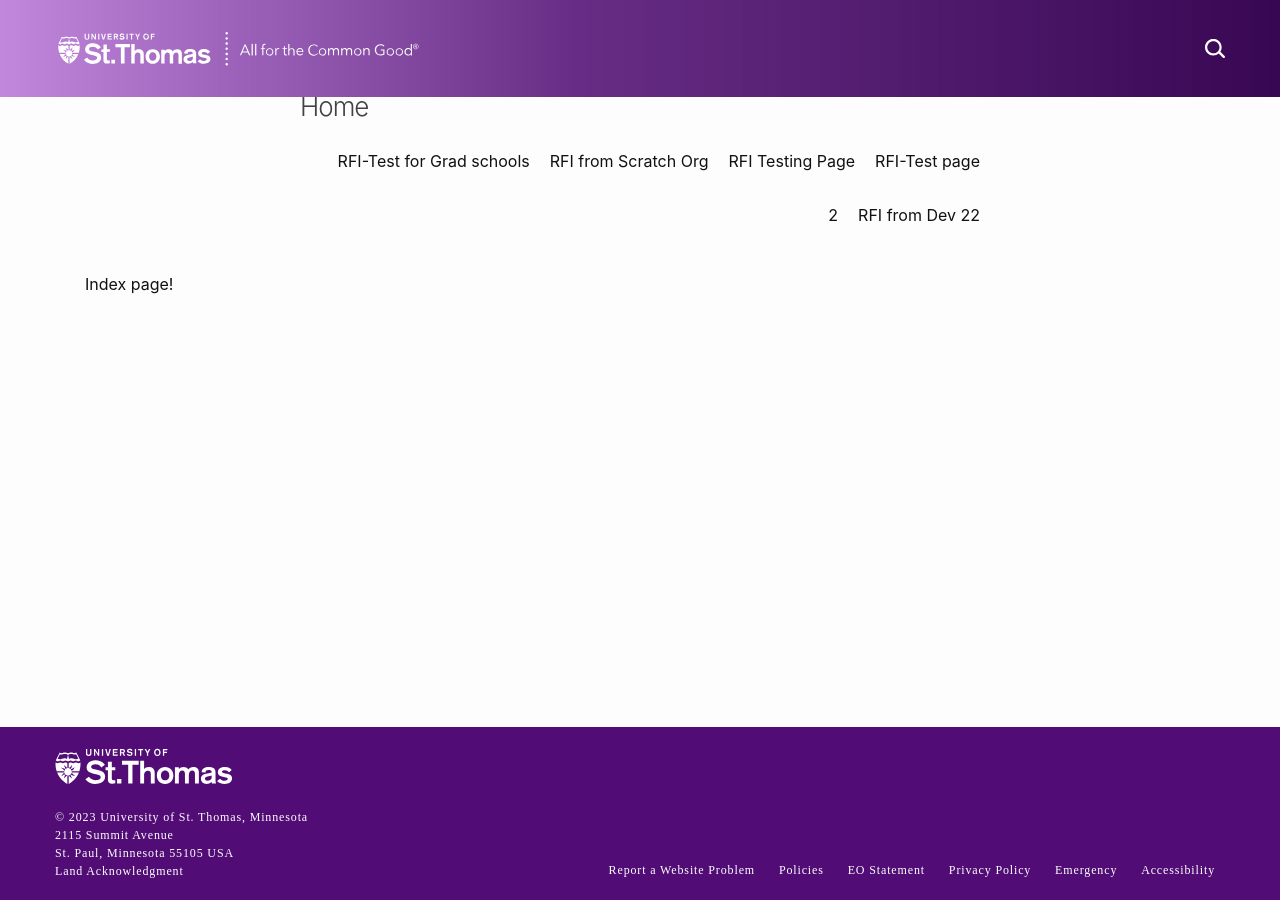
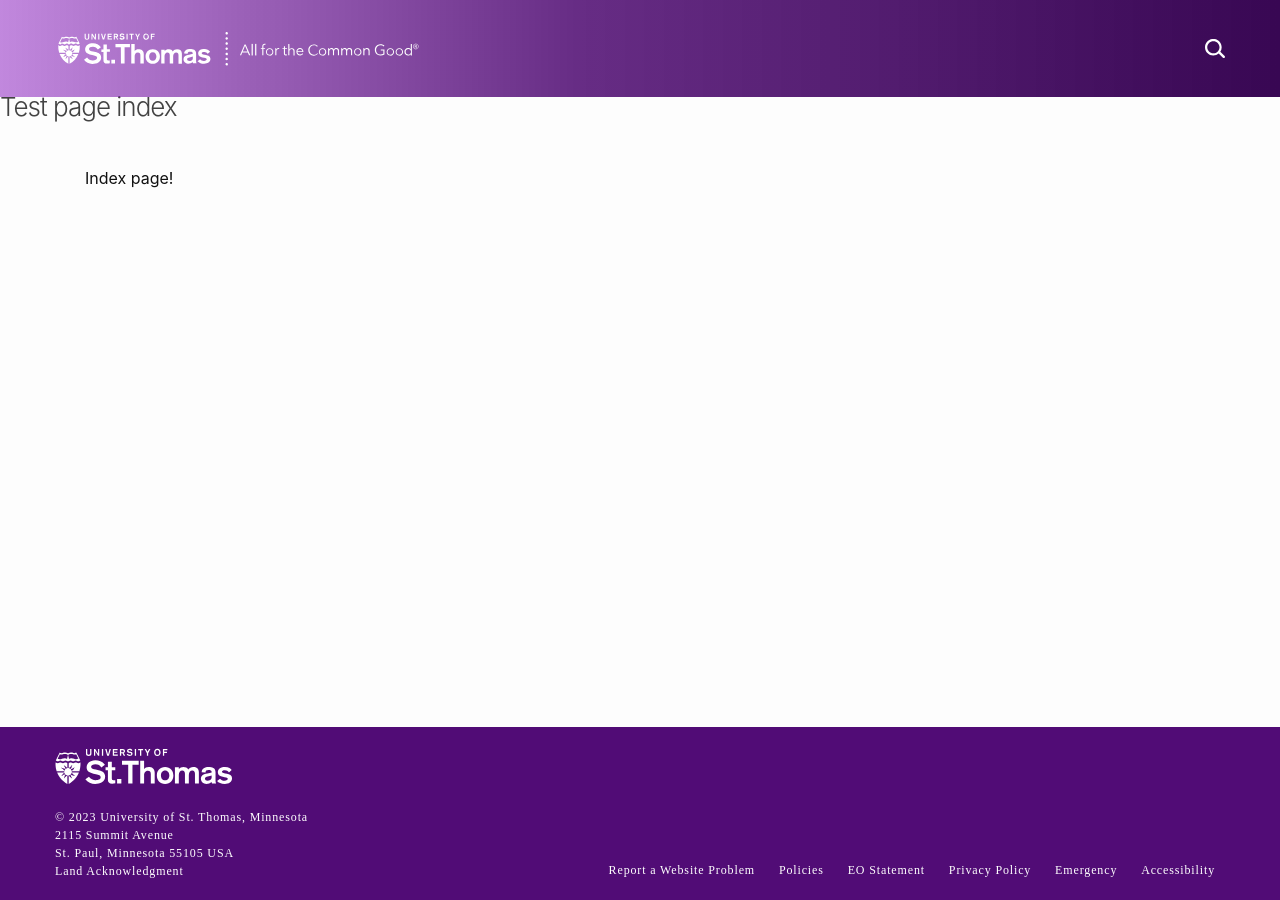
Before and after one commit to UniversityOfSaintThomas/crm_web_test, a Jekyll site: the page built from index.md, in a window 1280 px wide and 900 px high. Built offline with Jekyll 4.4.1, drawn with Linux system fonts in a browser that asks for light colours; some web fonts are replaced.

```diff
--- a/_includes/header.html
+++ b/_includes/header.html
@@ -54,21 +54,21 @@
 </header>
 
 <header class="site-header">
-  <div class="wrapper">
-    {%- assign default_paths = site.pages | map: "path" -%}
-    {%- assign page_paths = site.header_pages | default: default_paths -%}
-    {%- assign titles_size = site.pages | map: 'title' | join: '' | size -%}
-    <a class="site-title" rel="author" href="{{ "/" | relative_url }}">Home</a>
 
-    {%- if titles_size > 0 -%}
-      <nav class="site-nav">
-          {%- for path in page_paths -%}
-            {%- assign my_page = site.pages | where: "path", path | first -%}
-            {%- if my_page.title -%}
-            <a class="page-link" href="{{ my_page.url | relative_url }}">{{ my_page.title | escape }}</a>
-            {%- endif -%}
-          {%- endfor -%}
-      </nav>
-    {%- endif -%}
-  </div>
+<!--    {%- assign default_paths = site.pages | map: "path" -%}-->
+<!--    {%- assign page_paths = site.header_pages | default: default_paths -%}-->
+<!--    {%- assign titles_size = site.pages | map: 'title' | join: '' | size -%}-->
+    <a class="site-title" rel="author" href="{{ "/" | relative_url }}">Test page index</a>
+
+<!--    {%- if titles_size > 0 -%}-->
+<!--      <nav class="site-nav">-->
+<!--          {%- for path in page_paths -%}-->
+<!--            {%- assign my_page = site.pages | where: "path", path | first -%}-->
+<!--            {%- if my_page.title -%}-->
+<!--            <a class="page-link" href="{{ my_page.url | relative_url }}">{{ my_page.title | escape }}</a>-->
+<!--            {%- endif -%}-->
+<!--          {%- endfor -%}-->
+<!--      </nav>-->
+<!--    {%- endif -%}-->
+
 </header>
```
Also changed, not shown: pages.md (added, +9 -0 lines).
